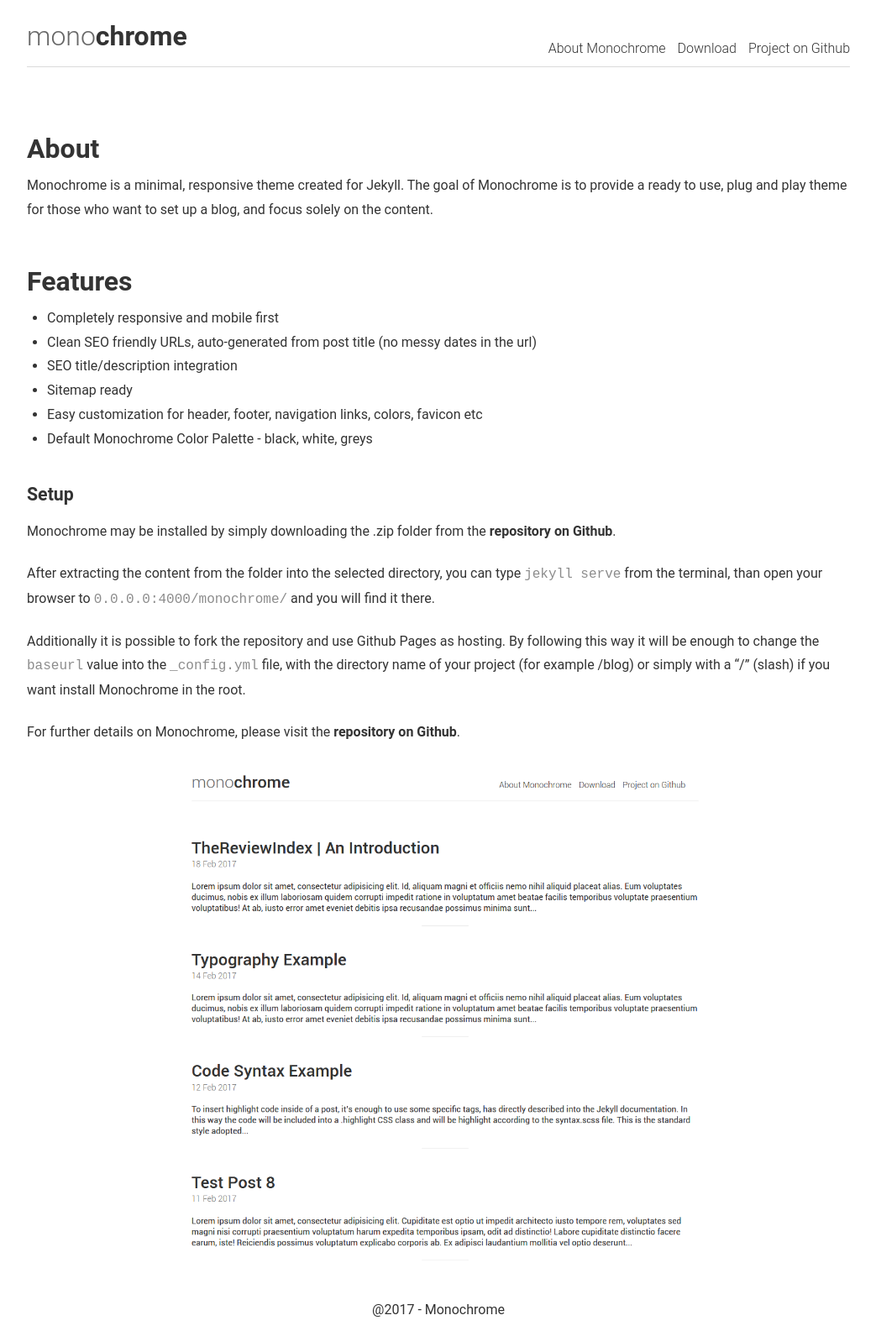
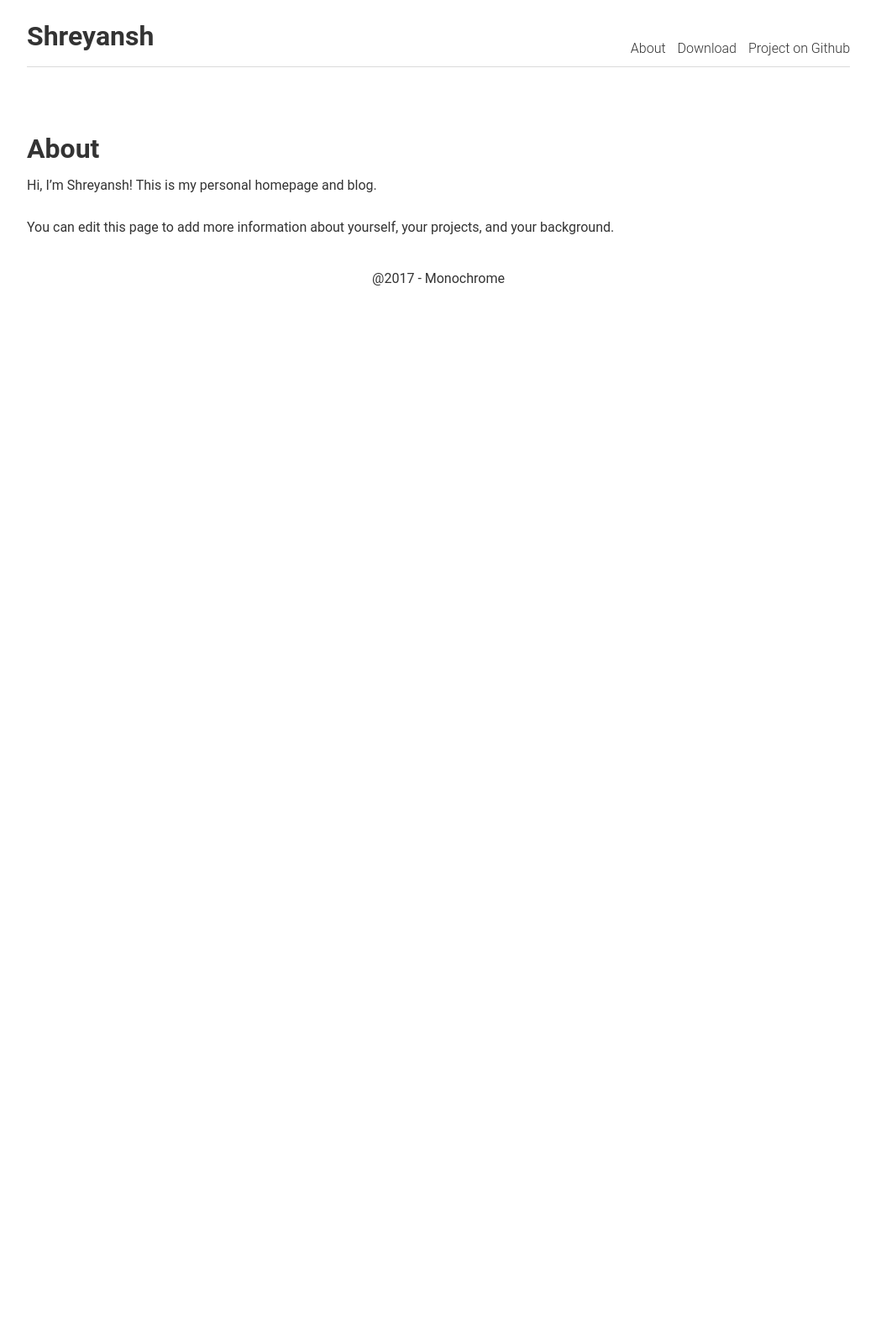
Before and after one commit to shrrynsh/shrrynsh.github.io, a Jekyll site: the page built from about.md, in a window 1280 px wide. Shown: the whole page at 84% size, without its empty margins (118-1161 px from the left). Built offline with Jekyll 4.4.1, drawn with Linux system fonts in a browser that asks for light colours; after the commit the page ends 900 px from its top, so only the background shows below that.

Commit message:
Configure homepage for Shreyansh and add GitHub action

```diff
--- /dev/null
+++ b/Gemfile
@@ -0,0 +1,5 @@
+source "https://rubygems.org"
+
+gem "jekyll"
+gem "jekyll-paginate"
+gem "jekyll-sitemap"
--- a/_config.yml
+++ b/_config.yml
@@ -1,14 +1,14 @@
 # Site settings
-title: Monochrome | A minimal, responsive Jekyll blog theme
-description: "A minimal, responsive, ready to use blog template, built with Jekyll."
-url: "http://www.dyutibarma.github.io/monochrome"
+title: Shreyansh | Homepage
+description: "Personal homepage and blog."
+url: "https://shrrynsh.github.io"
 author:
-  name: "The Review Index"
-  email: "dyutibarma@gmail.com"
-  url: "https://thereviewindex.com"
+  name: "Shreyansh"
+  email: "your.email@example.com"
+  url: "https://shrrynsh.github.io/homepage"
 
 # Build settings
-baseurl: /monochrome # Change this to your relative path (ex: /blog/), or leave just a /
+baseurl: /homepage # Change this to your relative path (ex: /blog/), or leave just a /
 markdown: kramdown
 source: .
 destination: ./_site
--- a/_includes/header.html
+++ b/_includes/header.html
@@ -3,7 +3,7 @@
     <span class="f-left">
       <a href="{{ site.baseurl }}/">
         <h1>
-          <span>mono</span>chrome
+          Shreyansh
         </h1>
       </a>
     </span>
--- a/about.md
+++ b/about.md
@@ -1,30 +1,9 @@
 ---
 layout: page
-title: About Monochrome
-description: This page describes monochrome.
+title: About
+description: About Shreyansh.
 ---
 ## About
-Monochrome is a minimal, responsive theme created for Jekyll. The goal of Monochrome is to provide a ready to use, plug and play theme for those who want to set up a blog, and focus solely on the content.
+Hi, I'm Shreyansh! This is my personal homepage and blog.
 
-## Features
-
-- Completely responsive and mobile first
-- Clean SEO friendly URLs, auto-generated from post title (no messy dates in the url)
-- SEO title/description integration
-- Sitemap ready
-- Easy customization for header, footer, navigation links, colors, favicon etc
-- Default Monochrome Color Palette - black, white, greys
-
-### Setup
-
-Monochrome may be installed by simply downloading the .zip folder from the [repository on Github](https://github.com/thereviewindex/monochrome/archive/master.zip).
-
-After extracting the content from the folder into the selected directory, you can type ``jekyll serve`` from the terminal, than open your browser to ``0.0.0.0:4000/monochrome/`` and you will find it there.
-
-Additionally it is possible to fork the repository and use Github Pages as hosting. By following this way it will be enough to change the ``baseurl`` value into the ``_config.yml`` file, with the directory name of your project (for example /blog) or simply with a "/" (slash) if you want install Monochrome in the root.
-
-
-
-For further details on Monochrome, please visit the [repository on Github](https://github.com/thereviewindex/monochrome/).
-
-![Monochrome](img/monochrome01.png "monochrome")
+You can edit this page to add more information about yourself, your projects, and your background.
```
Also changed, not shown: .github/workflows/jekyll.yml (added).
